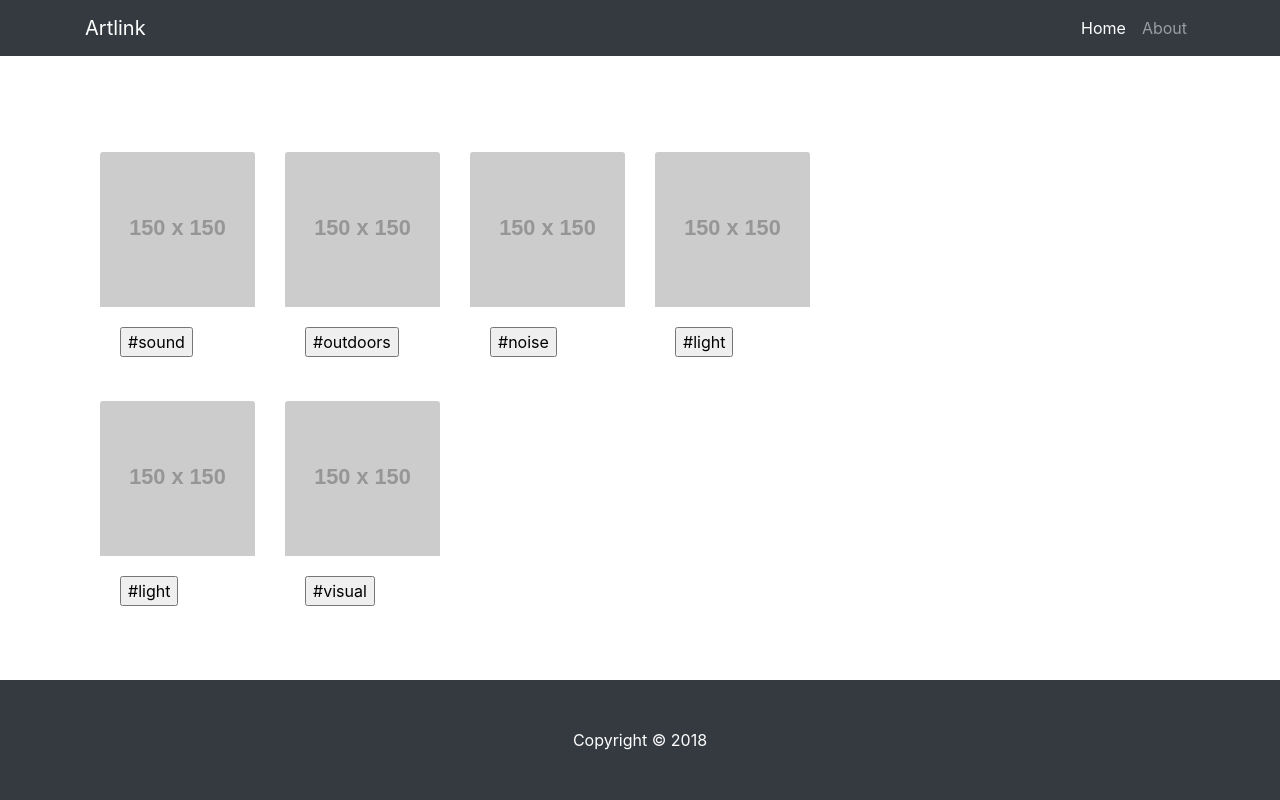
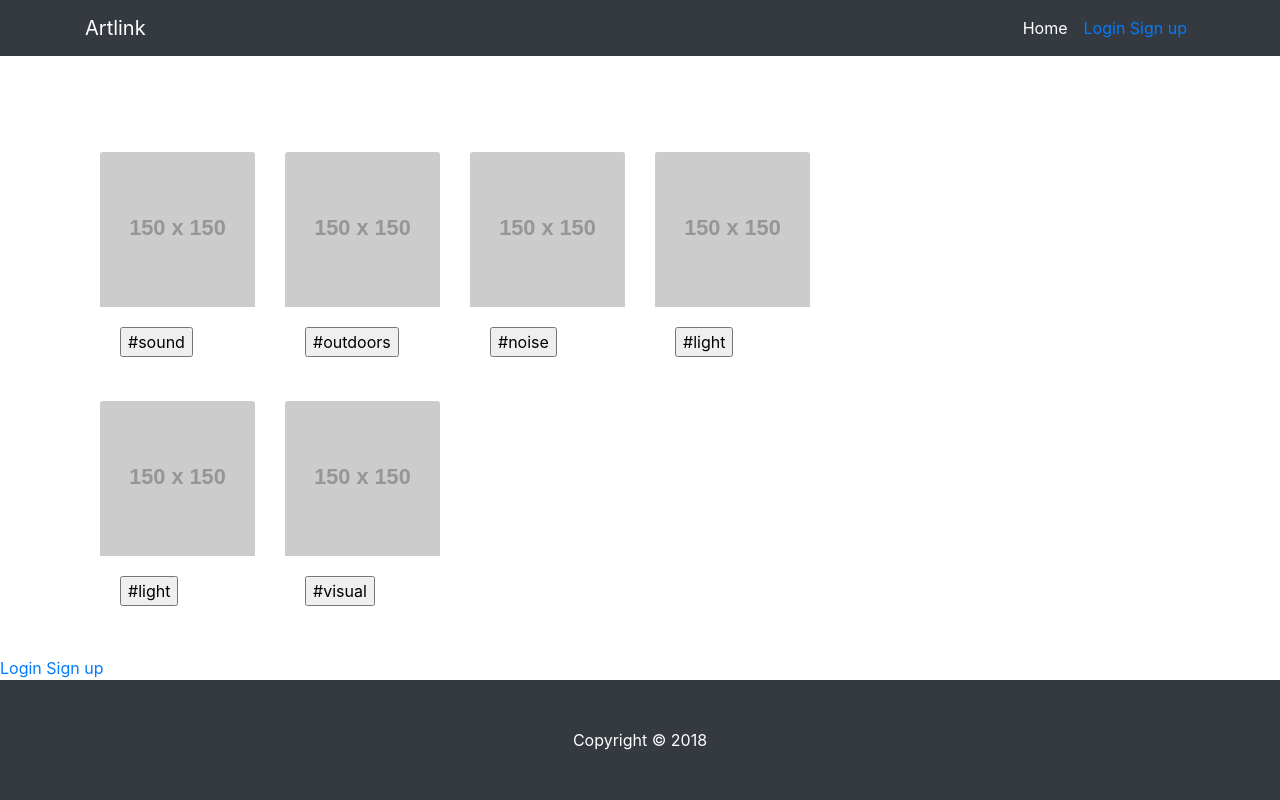
Before and after one commit to glasgow18/team-9, a Django app: page / in a window 1280 px wide. Run offline with Django 3.2, Linux system fonts and the light colour scheme; grey boxes labelled with a size stand in for pictures from a placeholder-image service; some libraries are stand-ins or nearby versions.

Commit message:
Login functionality by Euan, it's 5am we are tired

```diff
--- a/codeforgood/templates/base.html
+++ b/codeforgood/templates/base.html
@@ -41,7 +41,14 @@
                     </a>
                 </li>
                 <li class="nav-item">
-                    <a class="nav-link" href="#">About</a>
+                <div class="nav-link">
+                    {% if user.is_authenticated %}
+                        <a href="{% url 'logout' %}">Logout</a>
+                    {% else %}
+                        <a href="{% url 'login' %}">Login</a>
+                        <a href="signup">Sign up</a>
+                    {% endif %}
+                </div>
                 </li>
             </ul>
         </div>
--- a/codeforgood/templates/index.html
+++ b/codeforgood/templates/index.html
@@ -74,5 +74,15 @@
 
     </div>
 
+    <!-- cannot display for whatever reason, pls fix :( -->
+    <div>
+        {% if user.is_authenticated %}
+            <a href="{% url 'logout' %}">Logout</a>
+        {% else %}
+            <a href="{% url 'login' %}">Login</a>
+            <a href="signup">Sign up</a>
+        {% endif %}
+    </div>
+
 
 {% endblock %}
```
